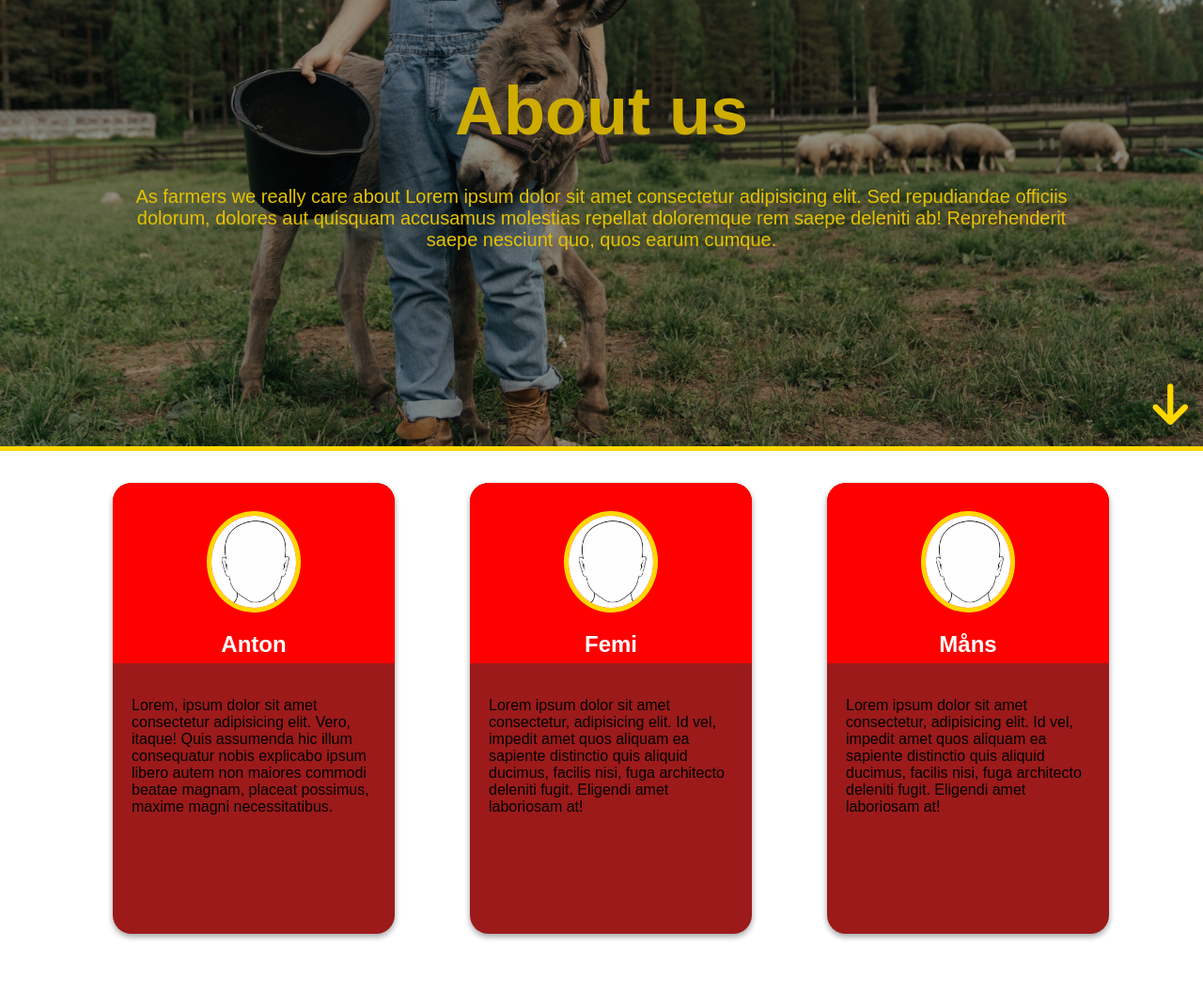
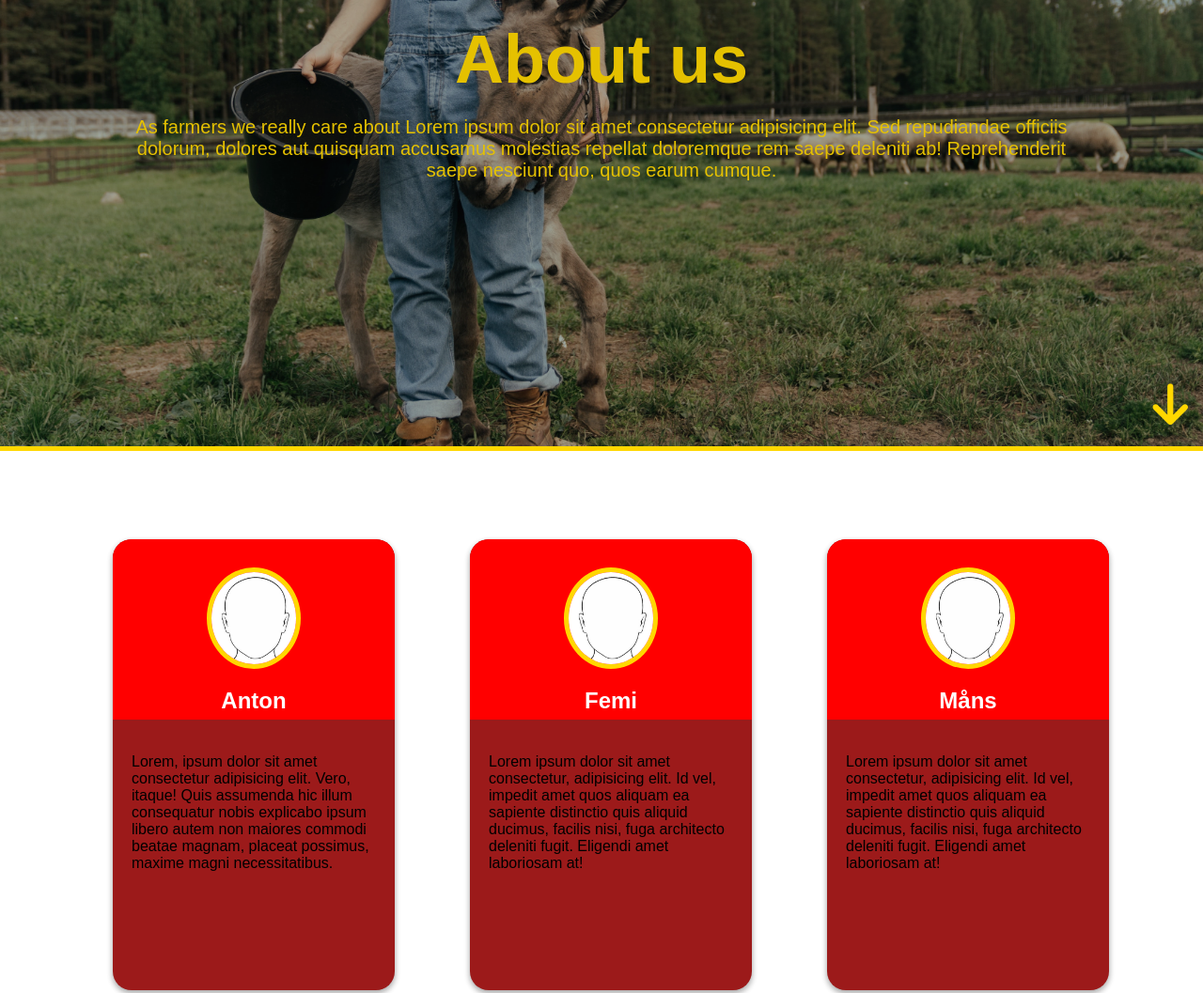
Before and after one commit to mnsgust/projektFEMLAB, a plain HTML site: page pages/about.html in a window 1280 px wide. Shown: the part 320-1377 px from the top of the page at 94% size. Drawn offline with Linux system fonts and the light colour scheme.

Commit message:
secondpush

```diff
--- a/css/style.css
+++ b/css/style.css
@@ -35,6 +35,7 @@ a:link {
 
 #header h1 {
   margin-top: -500px;
+  margin-bottom: 0;
   transition: 0.5s;
   animation-name: LogoSlide;
   animation-duration: 1s;
@@ -139,8 +140,11 @@ a:link {
     color: black;
 }
 
+.main-btn:hover {
+    background-color: gold;
+}
+
 .main-btn a:hover {
-    background-color: gold;
     border:none;
     transform: scale(1.05);
 }
@@ -362,6 +366,7 @@ footer {
     justify-content: center;
     align-items: center;
     flex-wrap: wrap;
+    padding-top: 60px;
 
 }
 
@@ -447,14 +452,15 @@ footer {
   .about-img-overlay h1 {
     color: gold;
     font-size: 72px;
+    margin: 0;
+    text-align: center;
   }
 
   .about-img-overlay p {
       color: gold;
       font-size: 20px;
       text-align: center;
-      margin-top: 250px;
-      max-width: 80%;
+          max-width: 80%;
       background: none;
   }
 
--- a/pages/about.html
+++ b/pages/about.html
@@ -3,6 +3,7 @@
 <html>
     <head>
 
+        <meta charset="utf-8">
         <title>About us</title>
         <meta name="description" content="Vår företags hemsida">
         <meta name="viewport" content="width=device-width, initial-scale=1">
@@ -25,14 +26,16 @@
             <img src="../media/img/farmer.jpg" alt="farmer with donkey">
             <div class="about-img-overlay">
                <h1>About us</h1>
+               <p>As farmers we really care about Lorem ipsum dolor sit amet consectetur adipisicing elit. Sed repudiandae officiis dolorum,
+                   dolores aut quisquam accusamus molestias repellat doloremque rem saepe deleniti ab! Reprehenderit saepe nesciunt quo, quos earum cumque.</p>
             </div>
-            <div class="about-img-overlay"><p>As farmers we really care about Lorem ipsum dolor sit amet consectetur adipisicing elit. Sed repudiandae officiis dolorum, dolores aut quisquam accusamus molestias repellat doloremque rem saepe deleniti ab! Reprehenderit saepe nesciunt quo, quos earum cumque.</p></div>
-            <div class="about-img-overlay"><i class="fa fa-arrow-down" aria-hidden="true"></i></div>
+            <!-- <div class="about-img-overlay"></div> -->
+            <div class="about-img-overlay"><a href="#services"><i class="fa fa-arrow-down" aria-hidden="true"></i></a></div>
         </section>
 
 
 
-          <section class="about-info-box-section">
+          <section id="services" class="about-info-box-section">
 
               <article class="about-info-box">
                 <div class="about-box">
```
